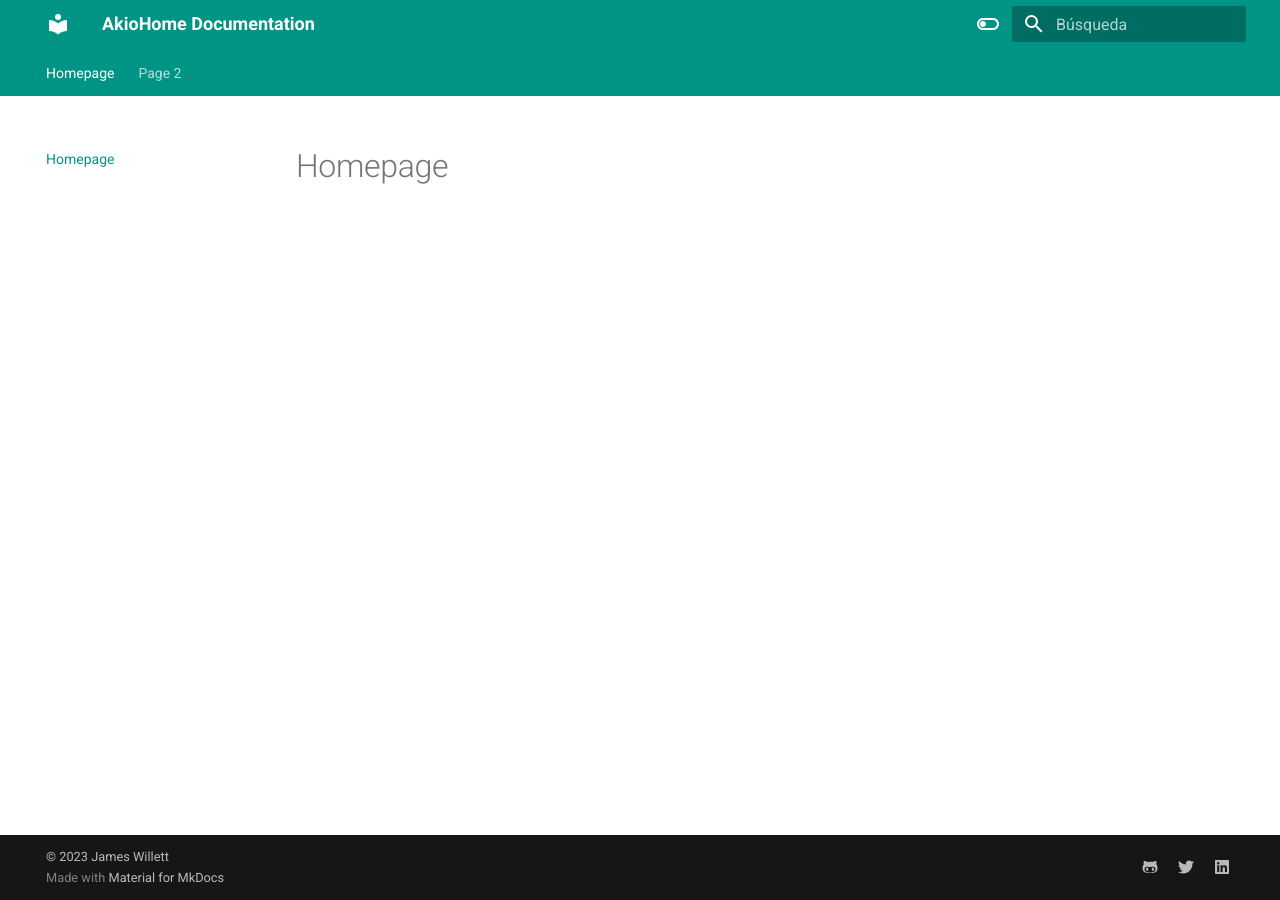
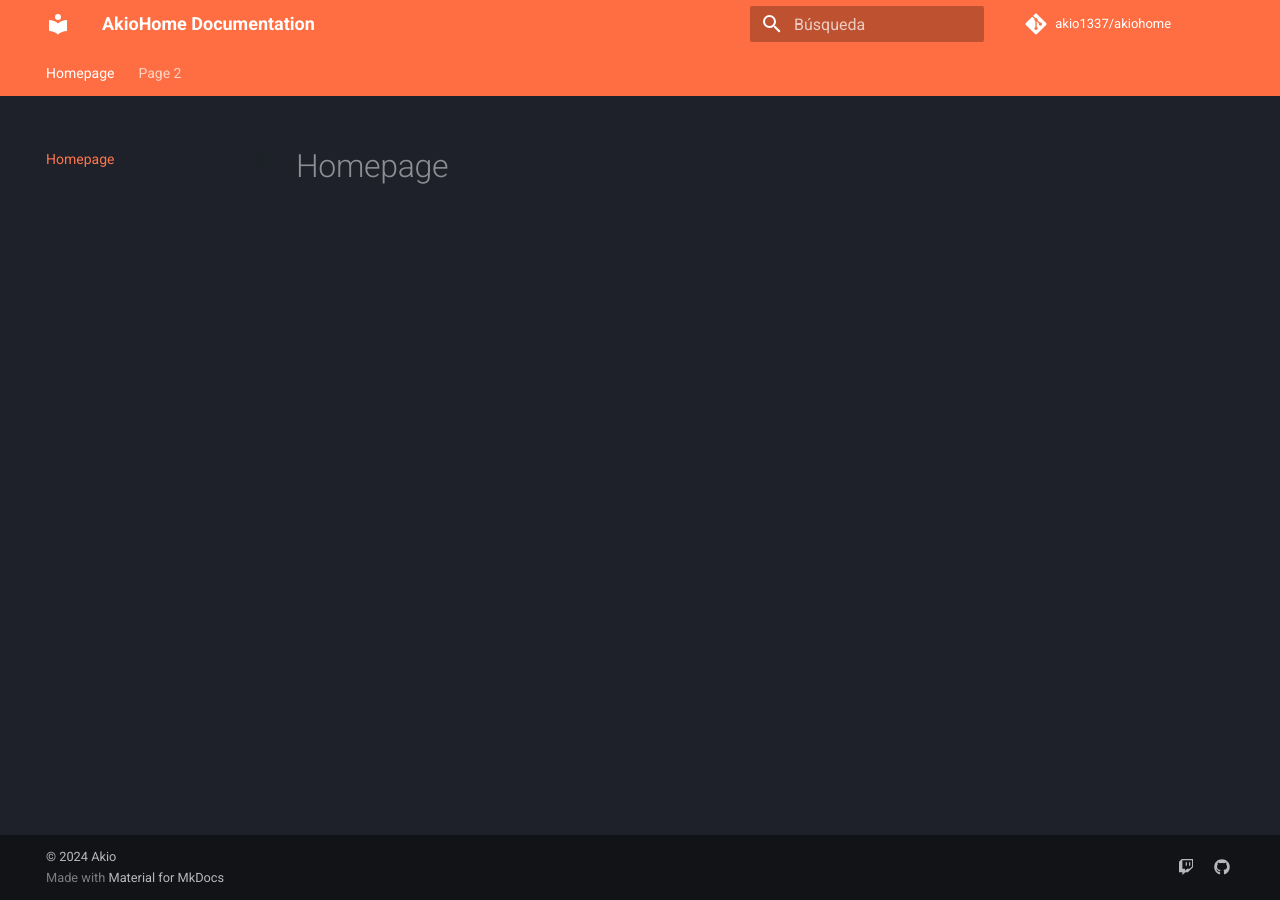
Before and after one commit to akio1337/akiohome-docs, an MkDocs documentation site: the page built from docs/index.md, in a window 1280 px wide. Built offline with MkDocs 1.6.1 and Material for MkDocs 9.7.7, drawn with Linux system fonts in a browser that asks for light colours; comment, search, counter and statistics services are not loaded.

Commit message:
changed theme

```diff
--- a/mkdocs.yml
+++ b/mkdocs.yml
@@ -13,27 +13,17 @@ theme:
     - content.code.copy
   language: es
   palette:
-    - scheme: default
-      toggle:
-        icon: material/toggle-switch-off-outline
-        name: Switch to dark mode
-      primary: teal
-      accent: purple
     - scheme: slate
-      toggle:
-        icon: material/toggle-switch
-        name: Switch to light mode
-      primary: teal
-      accent: lime
-
+      primary: deep orange
+      accent: deep orange
+repo_url: https://github.com/akio1337/akiohome
+repo_name: akio1337/akiohome
 extra:
   social:
-    - icon: fontawesome/brands/github-alt
-      link: https://github.com/james-willett
-    - icon: fontawesome/brands/twitter
-      link: https://twitter.com/TheJamesWillett
-    - icon: fontawesome/brands/linkedin
-      link: https://www.linkedin.com/in/willettjames/
+    - icon: fontawesome/brands/twitch
+      link: https://twitch.tv/akio1337
+    - icon: fontawesome/brands/github
+      link: https://github.com/akio1337
 
 markdown_extensions:
   - pymdownx.highlight:
@@ -50,4 +40,4 @@ markdown_extensions:
   - attr_list
 
 copyright: |
-  &copy; 2023 <a href="https://github.com/james-willett"  target="_blank" rel="noopener">James Willett</a>
+  &copy; 2024 <a href="https://github.com/akio1337"  target="_blank" rel="noopener">Akio</a>
```
